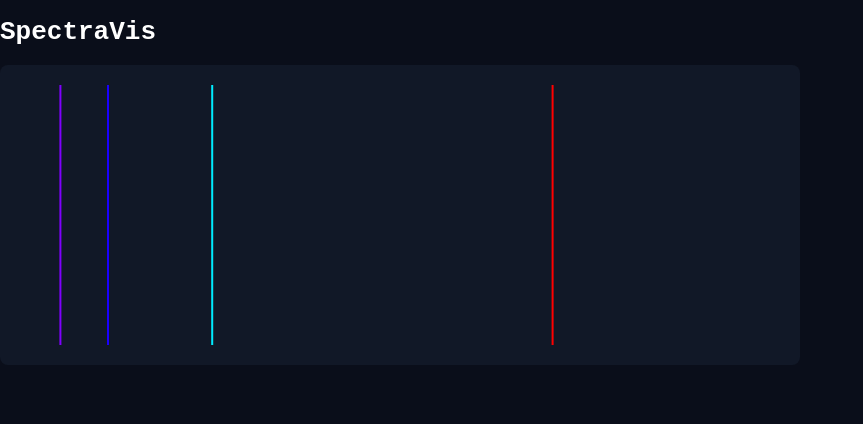
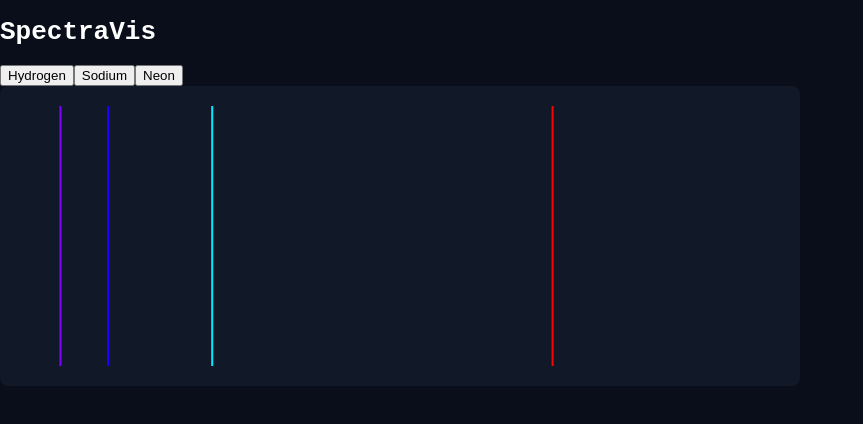
Before and after one commit to iswaryamikkili/spectravis, a React app in the folder frontend/: page / in a window 1280 px wide. Shown: the top 424 px of the page, without its empty margins (0-863 px from the left). Built offline with nearby package versions, Linux system fonts and the light colour scheme; the HTML template or start-up script is replaced by a standard one.

Commit message:
feat: add element selector with interactive spectral plot

```diff
--- a/frontend/src/App.jsx
+++ b/frontend/src/App.jsx
@@ -1,10 +1,24 @@
+import { useState } from 'react'
 import SpectralPlot from './components/SpectralPlot'
+import { ELEMENTS } from './data/elements'
 
 function App() {
+  const [selected, setSelected] = useState(ELEMENTS[0])
+
   return (
     <div>
       <h1>SpectraVis</h1>
-      <SpectralPlot />
+      <div>
+        {ELEMENTS.map(el => (
+          <button
+            key={el.symbol}
+            onClick={() => setSelected(el)}
+          >
+            {el.name}
+          </button>
+        ))}
+      </div>
+      <SpectralPlot element={selected} />
     </div>
   )
 }
--- a/frontend/src/components/SpectralPlot.jsx
+++ b/frontend/src/components/SpectralPlot.jsx
@@ -1,13 +1,12 @@
 import { useEffect, useRef } from 'react'
 import * as d3 from 'd3'
-import { ELEMENTS } from '../data/elements'
 import { wavelengthToRGB } from '../utils/wavelengthToRGB'
-function SpectralPlot() {
+function SpectralPlot({element}) {
   const svgRef = useRef(null)
 
   useEffect(() => {
-    const element = ELEMENTS[0]
-    const lines = element.spectralLines
+    const {spectralLines: lines}=element
+
 
     const width = 800
     const height = 300
@@ -35,7 +34,7 @@ function SpectralPlot() {
         .attr('stroke', wavelengthToRGB(line.wavelength))
         .attr('stroke-width', 2)
     })
-  }, [])
+  }, [element])
 
   return <svg ref={svgRef} />
 }
--- a/frontend/src/data/elements.js
+++ b/frontend/src/data/elements.js
@@ -8,5 +8,24 @@ export const ELEMENTS = [
       { wavelength: 434.0, intensity: 0.30 },
       { wavelength: 410.2, intensity: 0.18 },
     ]
+  },
+  {
+    symbol: 'Na',
+    name: 'Sodium',
+    spectralLines: [
+      { wavelength: 589.0, intensity: 1.0 },
+      { wavelength: 589.6, intensity: 0.97 },
+      { wavelength: 568.8, intensity: 0.08 },
+    ]
+  },
+  {
+    symbol: 'Ne',
+    name: 'Neon',
+    spectralLines: [
+      { wavelength: 640.2, intensity: 1.0 },
+      { wavelength: 614.3, intensity: 0.75 },
+      { wavelength: 585.2, intensity: 0.6 },
+      { wavelength: 650.6, intensity: 0.55 },
+    ]
   }
 ]
```
